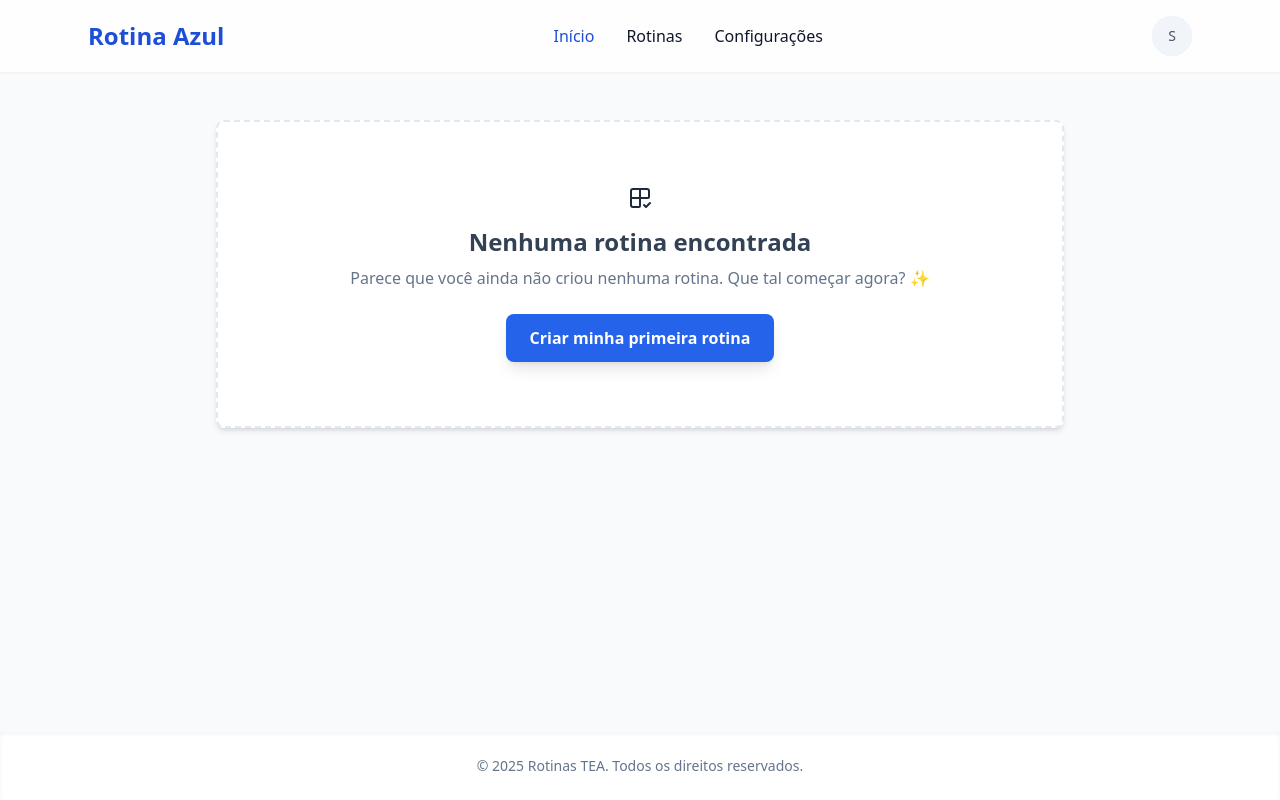
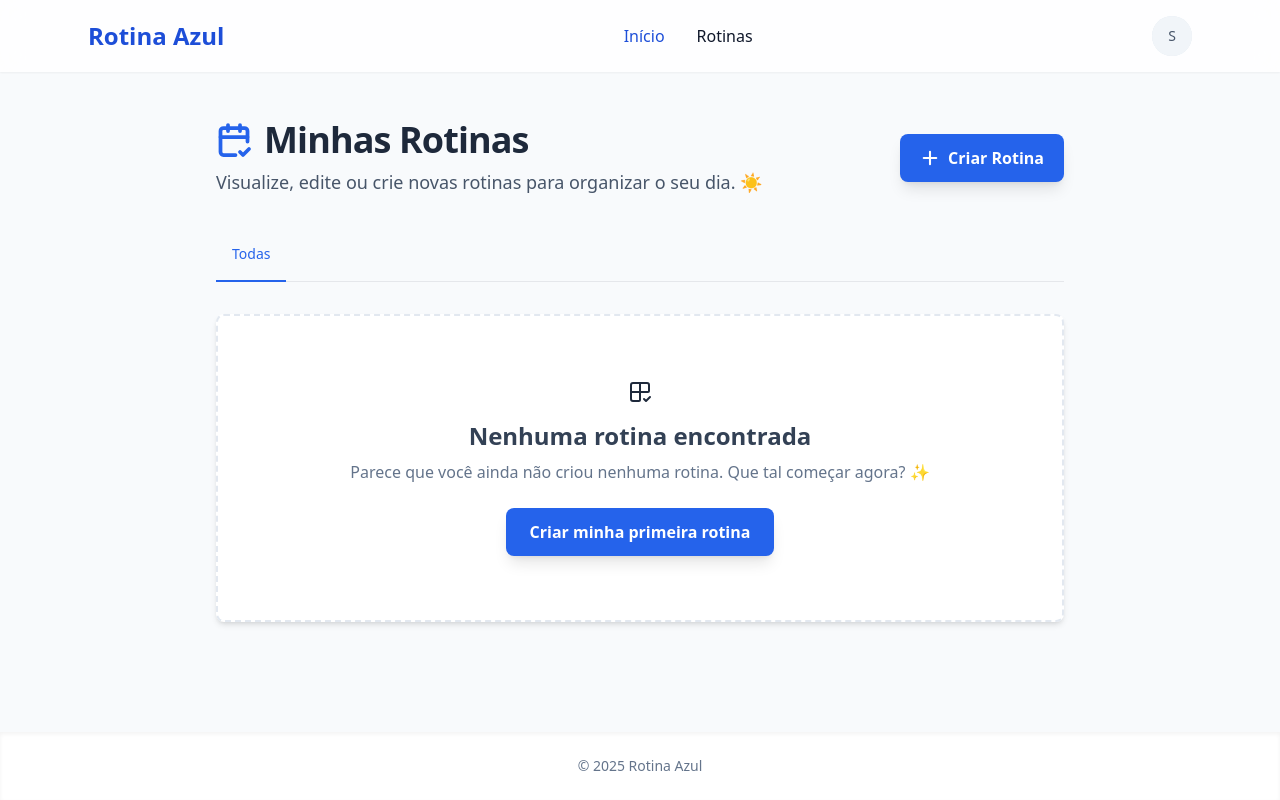
Before and after one commit to Tassy210/Gerador-de-Rotinas-Visuais, a Django app: page / in a window 1280 px wide. Run offline with Django 5.2, Linux system fonts and the light colour scheme; the visitor is signed in with stand-in values (Sample User, id 1); data that the repository does not hold is empty; some libraries are stand-ins or nearby versions.

Commit message:
Divisão por Tabs

```diff
--- a/gerador_rotinas/rotinas/templates/rotinas/base.html
+++ b/gerador_rotinas/rotinas/templates/rotinas/base.html
@@ -22,9 +22,8 @@
 
             <div class="hidden w-full md:block md:w-auto" id="navbar-default">
                 <ul class="font-medium flex flex-col p-4 md:p-0 mt-4 border border-slate-100 rounded-lg bg-slate-50 md:flex-row md:space-x-8 md:mt-0 md:border-0 md:bg-transparent">
-                    <li><a href="#" class="block py-2 px-3 text-white bg-blue-700 rounded md:bg-transparent md:text-blue-700 md:p-0" aria-current="page">Início</a></li>
-                    <li><a href="#" class="block py-2 px-3 text-slate-900 rounded hover:bg-slate-100 md:hover:bg-transparent md:border-0 md:hover:text-blue-700 md:p-0">Rotinas</a></li>
-                    <li><a href="#" class="block py-2 px-3 text-slate-900 rounded hover:bg-slate-100 md:hover:bg-transparent md:border-0 md:hover:text-blue-700 md:p-0">Configurações</a></li>
+                    <li><a href="" class="block py-2 px-3 text-white bg-blue-700 rounded md:bg-transparent md:text-blue-700 md:p-0" aria-current="page">Início</a></li>
+                    <li><a href="" class="block py-2 px-3 text-slate-900 rounded hover:bg-slate-100 md:hover:bg-transparent md:border-0 md:hover:text-blue-700 md:p-0">Rotinas</a></li>
                 </ul>
             </div>
             <div class="flex items-center">
@@ -70,7 +69,7 @@
 
     <footer class="bg-white shadow-inner py-6 mt-auto">
         <div class="text-center text-sm text-slate-500">
-            © 2025 Rotinas TEA. Todos os direitos reservados.
+            © 2025 Rotina Azul
         </div>
     </footer>
 
--- a/gerador_rotinas/rotinas/templates/rotinas/home.html
+++ b/gerador_rotinas/rotinas/templates/rotinas/home.html
@@ -6,7 +6,6 @@
 {% block content %}
 <div class="max-w-4xl mx-auto w-full px-4 sm:px-6 py-12">
 
-    {% if rotinas %}
     <header class="flex flex-col md:flex-row justify-between items-start md:items-center mb-8">
         <div>
             <h1 class="text-4xl font-extrabold text-slate-800 tracking-tight flex items-center">
@@ -22,7 +21,24 @@
             Criar Rotina
         </a>
     </header>
-    {% endif %}
+
+    <div class="border-b border-gray-200 mb-8">
+        <ul class="flex flex-wrap -mb-px text-sm font-medium text-center text-gray-500">
+            <li class="me-2">
+
+                <a href="{% url 'home' %}" class="inline-flex items-center justify-center p-4 border-b-2 rounded-t-lg group {% if not categoria_selecionada_id %}text-blue-600 border-blue-600 active{% else %}border-transparent hover:text-gray-600 hover:border-gray-300{% endif %}">
+                    Todas
+                </a>
+            </li>
+            {% for categoria in categorias %}
+            <li class="me-2">
+                <a href="{% url 'home_filtrada' categoria.id %}" class="inline-flex items-center justify-center p-4 border-b-2 rounded-t-lg group {% if categoria.id == categoria_selecionada_id %}text-blue-600 border-blue-600 active{% else %}border-transparent hover:text-gray-600 hover:border-gray-300{% endif %}">
+                    {{ categoria.nome }}
+                </a>
+            </li>
+            {% endfor %}
+        </ul>
+    </div>
 
     <div class="bg-white rounded-lg shadow-md">
         <ul class="divide-y divide-slate-200">
@@ -74,4 +90,8 @@
         </ul>
     </div>
 </div>
+
+        </li>
+    </ul>
+</div>
 {% endblock %}
--- a/gerador_rotinas/rotinas/urls.py
+++ b/gerador_rotinas/rotinas/urls.py
@@ -14,6 +14,7 @@ urlpatterns = [
     path('rotina/<int:rotina_id>/editar/', views.editar_rotina, name='editar_rotina'),
     path('rotina/<int:pk>/deletar/', views.deletar_rotina, name='deletar_rotina'),
     path('rotina/<int:pk>/visualizar/', views.visualizar_rotina, name='visualizar_rotina'),
+    path('categoria/<int:categoria_id>/', views.home, name='home_filtrada'),
 
 
 ]
--- a/gerador_rotinas/rotinas/views.py
+++ b/gerador_rotinas/rotinas/views.py
@@ -2,14 +2,25 @@
 from django.contrib.auth.decorators import login_required
 from django.contrib.auth.forms import UserCreationForm
 from django.contrib.auth import login, logout
-from .models import Rotina
+from .models import Rotina, Categoria
 from .forms import RotinaForm
 from usuarios.forms import CustomUserCreationForm, UserProfileForm
 
 @login_required
-def home(request):
-    lista_de_rotinas = Rotina.objects.filter(usuario=request.user).order_by('ordem')
-    contexto = {'rotinas': lista_de_rotinas}
+def home(request, categoria_id=None):
+
+    categorias = Categoria.objects.all()
+
+    if categoria_id:
+        lista_de_rotinas = Rotina.objects.filter(usuario=request.user, categoria_id=categoria_id).order_by('ordem')
+    else:
+        lista_de_rotinas = Rotina.objects.filter(usuario=request.user).order_by('ordem')
+
+    contexto = {
+        'rotinas': lista_de_rotinas,
+        'categorias': categorias,
+        'categoria_selecionada_id': categoria_id,
+    }
     return render(request, 'rotinas/home.html', contexto)
 
 def cadastro(request):
```
Also changed, not shown: pictogramas/cerulean.png (added). Lines whose indentation alone changed are shown as unchanged.
